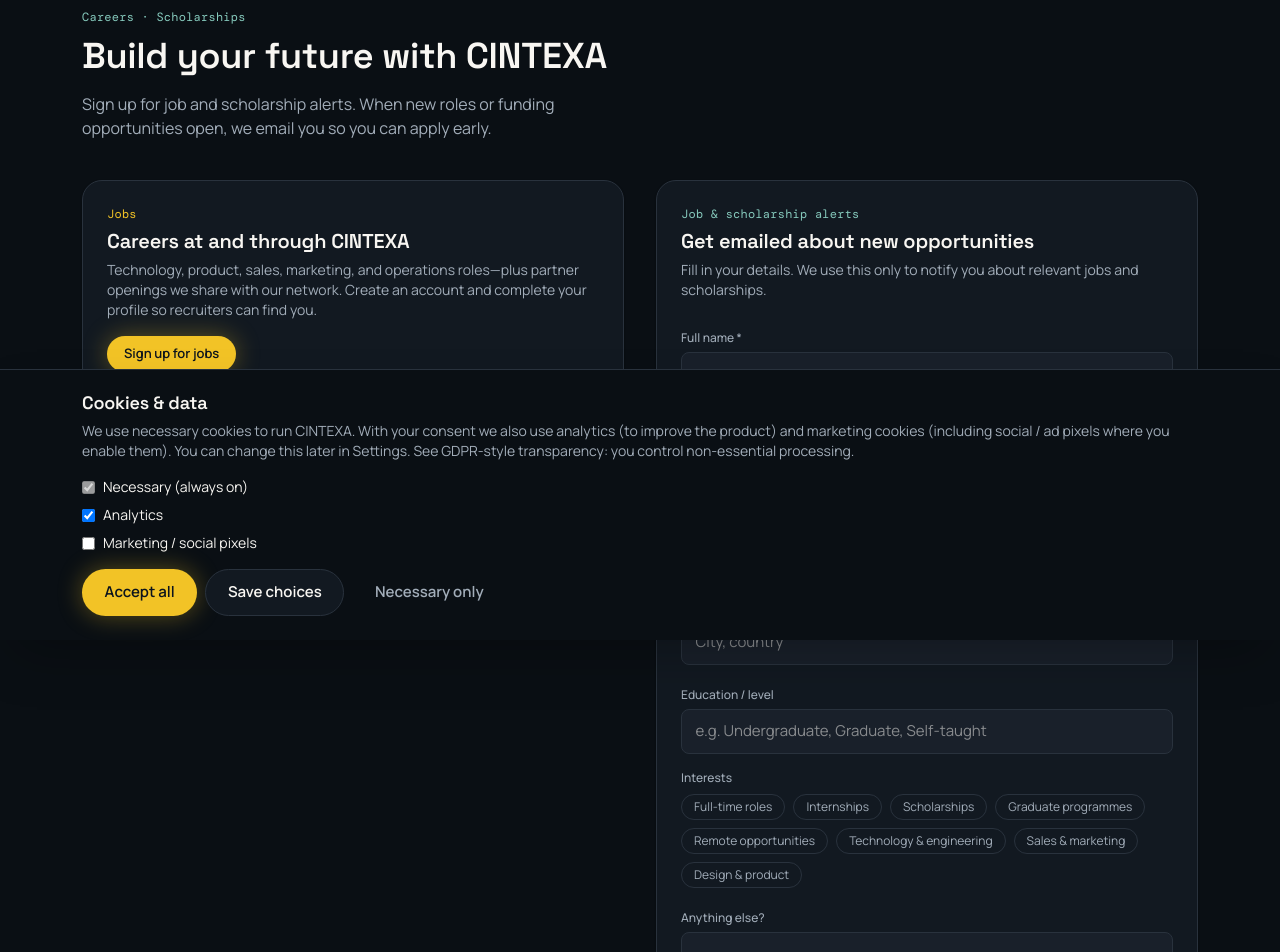
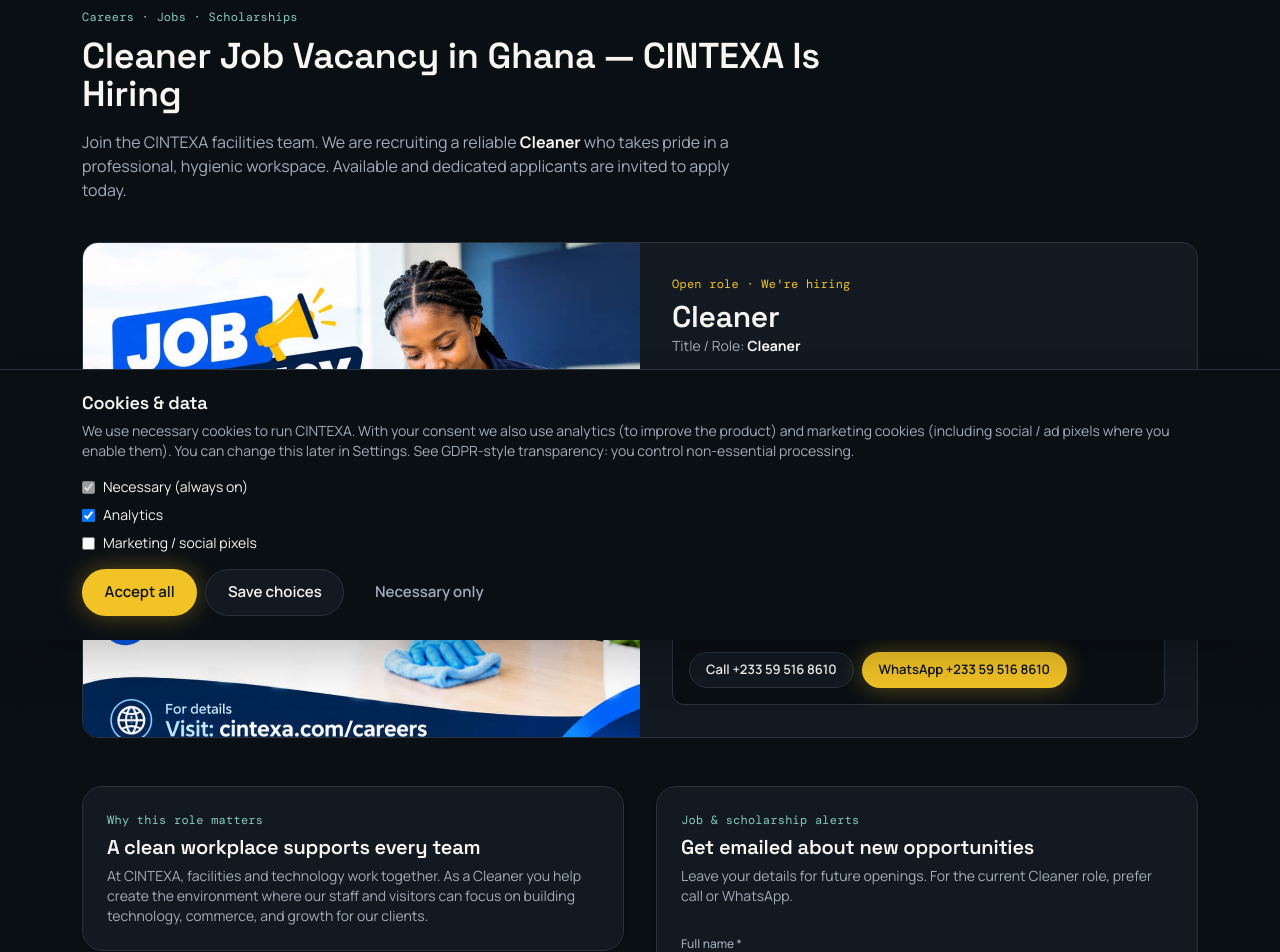
Before and after one commit to kyleel2249/CintexaWeb, a React (Vite) app in the folder artifacts/cintexa/: page /careers in a window 1280 px wide. Shown: the part 160-1112 px from the top of the page. Built offline with nearby package versions, Linux system fonts and the light colour scheme; no server answers.

Commit message:
Careers: feature Cleaner job vacancy with SEO copy, call and WhatsApp CTAs

```diff
--- a/artifacts/cintexa/src/pages/Careers.tsx
+++ b/artifacts/cintexa/src/pages/Careers.tsx
@@ -1,6 +1,13 @@
-import { useState, type FormEvent } from "react";
+import { useEffect, useState, type FormEvent } from "react";
 import { Link } from "wouter";
 import { submitCareerAlert } from "@/lib/email-notifications";
+
+const WHATSAPP_NUMBER = "233595168610";
+const PHONE_DISPLAY = "+233 59 516 8610";
+const PHONE_TEL = "+233595168610";
+const WHATSAPP_URL = `https://wa.me/${WHATSAPP_NUMBER}?text=${encodeURIComponent(
+  "Hello CINTEXA, I am interested in the Cleaner job vacancy. Please share application details.",
+)}`;
 
 const INTERESTS = [
   "Full-time roles",
@@ -11,6 +18,7 @@ const INTERESTS = [
   "Technology & engineering",
   "Sales & marketing",
   "Design & product",
+  "Facilities & cleaning",
 ] as const;
 
 type FormState = {
@@ -36,6 +44,20 @@ const empty: FormState = {
 export function Careers() {
   const [form, setForm] = useState<FormState>(empty);
   const [status, setStatus] = useState<"idle" | "saving" | "done" | "error">("idle");
+
+  useEffect(() => {
+    document.title =
+      "Cleaner Job Vacancy in Ghana | Careers & Scholarships — CINTEXA";
+    const desc =
+      "CINTEXA is hiring a Cleaner in Ghana. Apply for the cleaner job vacancy — available and dedicated candidates. Call or WhatsApp +233 59 516 8610. Sign up for job and scholarship alerts.";
+    let meta = document.querySelector('meta[name="description"]');
+    if (!meta) {
+      meta = document.createElement("meta");
+      meta.setAttribute("name", "description");
+      document.head.appendChild(meta);
+    }
+    meta.setAttribute("content", desc);
+  }, []);
 
   function toggleInterest(label: string) {
     setForm((f) => ({
@@ -70,18 +92,15 @@ export function Careers() {
         key,
         JSON.stringify([{ ...entry, submittedAt: new Date().toISOString() }, ...prev].slice(0, 50)),
       );
-
       const result = await submitCareerAlert(entry);
       if (!result.ok) {
-        // Graceful fallback: open mailto so the team still receives the lead
-        const subject = encodeURIComponent(`Career & Scholarship alert signup — ${entry.fullName}`);
+        const subject = encodeURIComponent(`Career alert signup — ${entry.fullName}`);
         const body = encodeURIComponent(
           [
             `Name: ${entry.fullName}`,
             `Email: ${entry.email}`,
             `Phone: ${entry.phone || "—"}`,
             `Location: ${entry.location || "—"}`,
-            `Education: ${entry.education || "—"}`,
             `Interests: ${entry.interests.join(", ") || "—"}`,
             "",
             entry.message || "",
@@ -99,38 +118,112 @@ export function Careers() {
   return (
     <div className="cx-section">
       <div className="cx-container">
-        <p className="cx-eyebrow">Careers · Scholarships</p>
-        <h1 className="cx-display mt-3 max-w-2xl text-3xl sm:text-4xl">
-          Build your future with CINTEXA
+        <p className="cx-eyebrow">Careers · Jobs · Scholarships</p>
+        <h1 className="cx-display mt-3 max-w-3xl text-3xl sm:text-4xl">
+          Cleaner Job Vacancy in Ghana — CINTEXA Is Hiring
         </h1>
-        <p className="mt-4 max-w-xl text-[hsl(var(--fg-muted))]">
-          Sign up for job and scholarship alerts. When new roles or funding opportunities open, we
-          email you so you can apply early.
+        <p className="mt-4 max-w-2xl text-[hsl(var(--fg-muted))]">
+          Join the CINTEXA facilities team. We are recruiting a reliable{" "}
+          <strong className="text-[hsl(var(--fg))]">Cleaner</strong> who takes pride in a
+          professional, hygienic workspace. Available and dedicated applicants are invited to apply
+          today.
         </p>
 
-        <div className="mt-10 grid gap-8 lg:grid-cols-2">
+        {/* Featured vacancy */}
+        <article
+          className="mt-10 overflow-hidden rounded-2xl border border-[hsl(var(--border))] bg-[hsl(var(--bg-raised))]"
+          itemScope
+          itemType="https://schema.org/JobPosting"
+        >
+          <meta itemProp="title" content="Cleaner" />
+          <meta itemProp="employmentType" content="FULL_TIME" />
+          <meta itemProp="hiringOrganization" content="CINTEXA" />
+          <div className="grid gap-0 lg:grid-cols-2">
+            <div className="relative min-h-[280px] bg-[hsl(var(--bg))]">
+              <img
+                src="/careers/cleaner-job-vacancy.jpeg"
+                alt="CINTEXA job vacancy: Cleaner role — professional cleaning staff in modern office"
+                className="absolute inset-0 h-full w-full object-cover"
+                itemProp="image"
+              />
+            </div>
+            <div className="flex flex-col justify-center p-6 sm:p-8">
+              <p className="cx-eyebrow" style={{ color: "hsl(var(--accent))" }}>
+                Open role · We&apos;re hiring
+              </p>
+              <h2 className="cx-display mt-2 text-2xl sm:text-3xl" itemProp="title">
+                Cleaner
+              </h2>
+              <p className="mt-1 text-sm text-[hsl(var(--fg-muted))]">
+                Title / Role: <strong className="text-[hsl(var(--fg))]">Cleaner</strong>
+              </p>
+              <p className="mt-4 text-sm leading-relaxed text-[hsl(var(--fg-muted))]" itemProp="description">
+                Keep CINTEXA workspaces clean, safe, and welcoming. Daily cleaning of offices,
+                meeting areas, restrooms, and common spaces; restocking supplies; and reporting
+                maintenance needs. Ideal for someone who is{" "}
+                <strong className="text-[hsl(var(--fg))]">available and dedicated</strong>,
+                punctual, and proud of high standards.
+              </p>
+              <ul className="mt-4 space-y-2 text-sm text-[hsl(var(--fg-muted))]">
+                <li>
+                  <span style={{ color: "hsl(var(--accent))" }}>→</span> Role:{" "}
+                  <strong className="text-[hsl(var(--fg))]">Cleaner</strong>
+                </li>
+                <li>
+                  <span style={{ color: "hsl(var(--accent))" }}>→</span> Requirements: Available and
+                  dedicated
+                </li>
+                <li>
+                  <span style={{ color: "hsl(var(--accent))" }}>→</span> Location: Ghana (confirm at
+                  interview)
+                </li>
+              </ul>
+
+              <div className="mt-6 rounded-xl border border-[hsl(var(--border))] bg-[hsl(var(--bg))] p-4">
+                <p className="text-sm font-medium text-[hsl(var(--fg))]">
+                  Interested? Call or WhatsApp now
+                </p>
+                <p className="mt-1 text-xs text-[hsl(var(--fg-muted))]">
+                  Speak with the hiring team for application steps, location, and start date.
+                </p>
+                <div className="mt-4 flex flex-wrap gap-2">
+                  <a
+                    href={`tel:${PHONE_TEL}`}
+                    className="cx-btn cx-btn-secondary cx-btn-sm"
+                  >
+                    Call {PHONE_DISPLAY}
+                  </a>
+                  <a
+                    href={WHATSAPP_URL}
+                    target="_blank"
+                    rel="noopener noreferrer"
+                    className="cx-btn cx-btn-primary cx-btn-sm"
+                  >
+                    WhatsApp {PHONE_DISPLAY}
+                  </a>
+                </div>
+              </div>
+            </div>
+          </div>
+        </article>
+
+        <div className="mt-12 grid gap-8 lg:grid-cols-2">
           <div className="space-y-4">
-            <div className="cx-card border-t-2 border-t-[hsl(var(--accent))]">
-              <p className="cx-eyebrow" style={{ color: "hsl(var(--accent))" }}>
-                Jobs
+            <div className="cx-card">
+              <p className="cx-eyebrow">Why this role matters</p>
+              <h2 className="cx-display mt-2 text-xl">A clean workplace supports every team</h2>
+              <p className="mt-2 text-sm text-[hsl(var(--fg-muted))]">
+                At CINTEXA, facilities and technology work together. As a Cleaner you help create the
+                environment where our staff and visitors can focus on building technology, commerce,
+                and growth for our clients.
               </p>
-              <h2 className="cx-display mt-2 text-xl">Careers at and through CINTEXA</h2>
-              <p className="mt-2 text-sm text-[hsl(var(--fg-muted))]">
-                Technology, product, sales, marketing, and operations roles—plus partner openings we
-                share with our network. Create an account and complete your profile so recruiters
-                can find you.
-              </p>
-              <Link href="/get-started" className="cx-btn cx-btn-primary cx-btn-sm mt-4">
-                Sign up for jobs
-              </Link>
             </div>
             <div className="cx-card">
-              <p className="cx-eyebrow">Scholarships</p>
-              <h2 className="cx-display mt-2 text-xl">Education & skills support</h2>
+              <p className="cx-eyebrow">Scholarships & more jobs</p>
+              <h2 className="cx-display mt-2 text-xl">Stay informed</h2>
               <p className="mt-2 text-sm text-[hsl(var(--fg-muted))]">
-                Scholarship and learning pathways for students and early-career professionals
-                focused on technology, business, and digital skills. Register interest to hear
-                about new programmes.
+                Sign up for alerts on new roles and scholarship programmes. For the Cleaner vacancy,
+                calling or WhatsApping is the fastest way to apply.
               </p>
               <Link href="/dashboard/careers" className="cx-btn cx-btn-secondary cx-btn-sm mt-4">
                 View listings in dashboard
@@ -142,8 +235,8 @@ export function Careers() {
             <p className="cx-eyebrow">Job & scholarship alerts</p>
             <h2 className="cx-display mt-2 text-xl">Get emailed about new opportunities</h2>
             <p className="mt-2 text-sm text-[hsl(var(--fg-muted))]">
-              Fill in your details. We use this only to notify you about relevant jobs and
-              scholarships.
+              Leave your details for future openings. For the current Cleaner role, prefer call or
+              WhatsApp.
             </p>
 
             <form className="mt-6 space-y-4" onSubmit={onSubmit} noValidate>
@@ -187,15 +280,6 @@ export function Careers() {
                   placeholder="City, country"
                 />
               </label>
-              <label className="block">
-                <span className="text-xs font-medium text-[hsl(var(--fg-muted))]">Education / level</span>
-                <input
-                  className="cx-input mt-1 w-full"
-                  value={form.education}
-                  onChange={(e) => setForm({ ...form, education: e.target.value })}
-                  placeholder="e.g. Undergraduate, Graduate, Self-taught"
-                />
-              </label>
               <fieldset>
                 <legend className="text-xs font-medium text-[hsl(var(--fg-muted))]">Interests</legend>
                 <div className="mt-2 flex flex-wrap gap-2">
@@ -228,16 +312,14 @@ export function Careers() {
                   rows={3}
                 />
               </label>
-
               {status === "error" && (
                 <p className="text-sm text-red-400">Please enter your name and a valid email.</p>
               )}
               {status === "done" && (
                 <p className="text-sm" style={{ color: "hsl(var(--accent))" }}>
-                  You’re on the list. Check your email client if a message to info@cintexa.com opened.
+                  You&apos;re on the list. For the Cleaner role, call or WhatsApp {PHONE_DISPLAY}.
                 </p>
               )}
-
               <button
                 type="submit"
                 className="cx-btn cx-btn-primary w-full sm:w-auto"
@@ -250,13 +332,17 @@ export function Careers() {
         </div>
 
         <p className="mt-10 text-xs text-[hsl(var(--fg-muted))]">
-          Questions?{" "}
+          Cleaner job vacancy · Call{" "}
+          <a href={`tel:${PHONE_TEL}`} className="underline hover:text-[hsl(var(--fg))]">
+            {PHONE_DISPLAY}
+          </a>{" "}
+          ·{" "}
+          <a href={WHATSAPP_URL} target="_blank" rel="noopener noreferrer" className="underline hover:text-[hsl(var(--fg))]">
+            WhatsApp the same number
+          </a>{" "}
+          · General enquiries{" "}
           <a href="mailto:info@cintexa.com" className="underline hover:text-[hsl(var(--fg))]">
             info@cintexa.com
-          </a>{" "}
-          ·{" "}
-          <a href="https://wa.me/233242483082" className="underline hover:text-[hsl(var(--fg))]">
-            WhatsApp +233 24 248 3082
           </a>
         </p>
       </div>
```
